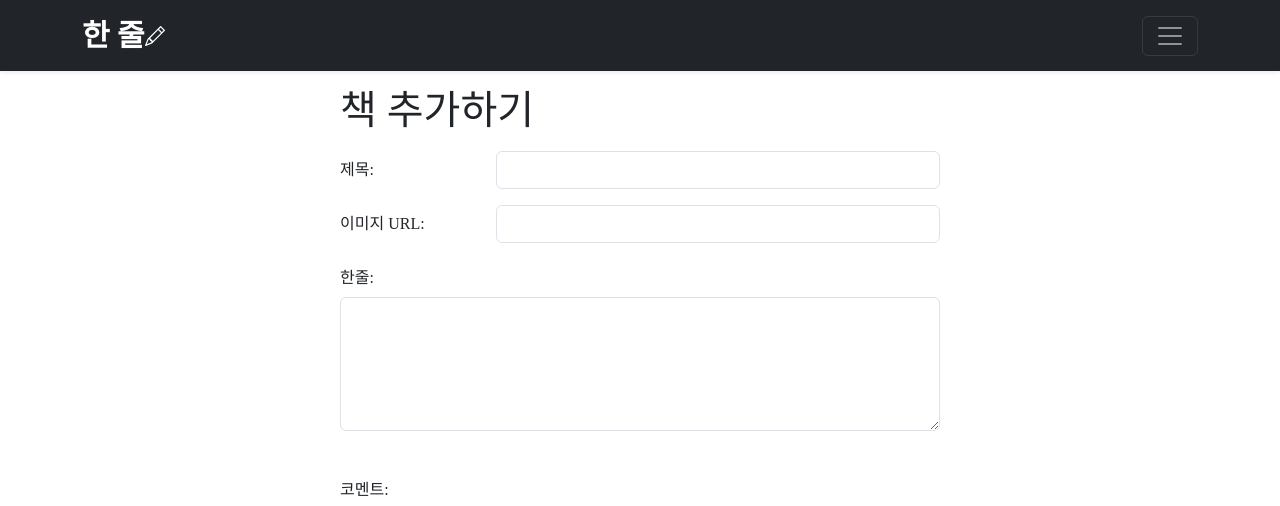
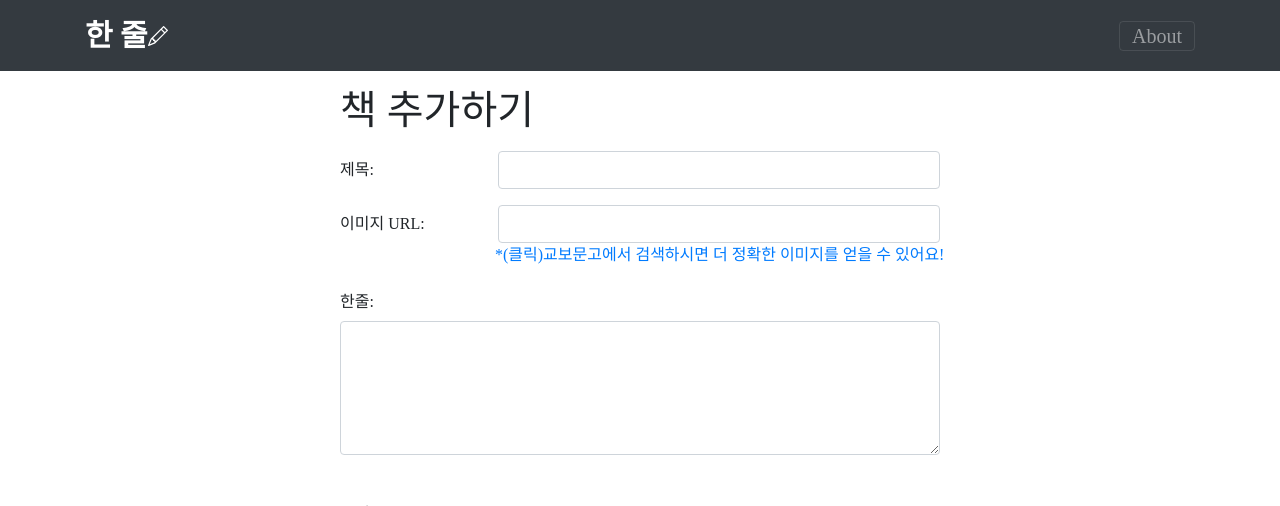
Before and after one commit to ilsjenny/Hanjule, a Flask app: page /add_book in a window 1280 px wide. Shown: the top 506 px of the page. Run offline with Flask 2, Linux system fonts and the light colour scheme; some libraries are stand-ins or nearby versions; some web fonts are replaced.

Commit message:
header 오류 수정, og 태그 추가

```diff
--- a/templates/add_book.html
+++ b/templates/add_book.html
@@ -20,11 +20,18 @@
     <link rel="stylesheet" href="https://maxcdn.bootstrapcdn.com/bootstrap/4.0.0/css/bootstrap.min.css"
           integrity="sha384-Gn5384xqQ1aoWXA+058RXPxPg6fy4IWvTNh0E263XmFcJlSAwiGgFAW/dAiS6JXm"
           crossorigin="anonymous">
-    <link href="/static/assets/brand/css/bootstrap.min.css" rel="stylesheet">
+    <link href="/static/assets/dist/css/bookstrap.min.css" rel="stylesheet">
+    <script src="https://cdn.jsdelivr.net/npm/bootstrap@5.0.0-beta1/dist/js/bootstrap.bundle.min.js"
+            integrity="sha384-ygbV9kiqUc6oa4msXn9868pTtWMgiQaeYH7/t7LECLbyPA2x65Kgf80OJFdroafW"
+            crossorigin="anonymous"></script>
 
     <!-- Font -->
     <link rel="preconnect" href="https://fonts.gstatic.com">
     <link href="https://fonts.googleapis.com/css2?family=Song+Myung&display=swap" rel="stylesheet">
+
+    <meta property="og:title" content="내 사이트의 제목"/>
+    <meta property="og:description" content="보고 있는 페이지의 내용 요약"/>
+    <meta property="og:image" content="{{ url_for('static', filename='ogimage.png') }}"/>
 
     <style>
         .bd-placeholder-img {
@@ -68,6 +75,10 @@
             display: inline;
         }
 
+        .href {
+            margin-left: 170px;
+        }
+
 
         @media (min-width: 768px) {
             .bd-placeholder-img-lg {
@@ -99,12 +110,10 @@
                 success: function (response) {
                     if (response["result"] == "success") {
                         alert(response["msg"]);
-                        window.location.reload();
+                        window.location.href = '/';
                     }
                 }
             })
-            window.location.href = '/';
-
         }
 
         function appendBook() {
@@ -129,15 +138,16 @@
                     <h4 class="text-white">About</h4>
                     <p class="mute_font">
                         책의 완성도나 만족도와는 별개로, 한줄의 대사나 구절이 큰 울림이 되어 다가올 때가 있습니다.
-                        여러분들은 책을 읽으면서 어떤 부분에서 어떤 생각이 드셨나요? 함께 공유하며 책들을 기억해 봅시다.
-                        어쩌면 누군가 써놓은 한줄과 코멘트에 감명받아 새 책을 사게 될 지도 몰라요! </p>
+                        여러분들은 책을 읽으면서 어떤 줄에서 어떤 생각이 드셨나요?
+                        '한줄'에서는 감명 깊었던 책 속 한줄들을 공유하고, 각 구절에 대한 생각을 코멘트로 남길 수 있습니다.
+                        함께 생각을 공유하며 책들을 기억해 봅시다.
+                        어쩌면 누군가 써놓은 한줄과 코멘트에 감명받아 새 책을 사게 될 지도 몰라요!
+                    </p>
                 </div>
                 <div class="col-sm-4 offset-md-1 py-4">
                     <h4 class="text-white"></h4>
                     <ul class="list-unstyled">
-                        <li><a href="#" class="text-white">Log Out</a></li>
                         <li><a href="#" class="text-white">Contact Us</a></li>
-                        <li><a href="#" class="text-white"></a></li>
                     </ul>
                 </div>
             </div>
@@ -147,14 +157,16 @@
         <div class="container">
             <a href="/" class="navbar-brand d-flex align-items-center">
                 <strong class="logo_font"> 한 줄</strong>
-                <svg xmlns="http://www.w3.org/2000/svg" width="20" height="20" fill="currentColor" class="bi bi-pencil"
+                <svg xmlns="http://www.w3.org/2000/svg" width="20" height="20" fill="currentColor"
+                     class="bi bi-pencil"
                      viewBox="0 0 16 16">
                     <path d="M12.146.146a.5.5 0 0 1 .708 0l3 3a.5.5 0 0 1 0 .708l-10 10a.5.5 0 0 1-.168.11l-5 2a.5.5 0 0 1-.65-.65l2-5a.5.5 0 0 1 .11-.168l10-10zM11.207 2.5L13.5 4.793 14.793 3.5 12.5 1.207 11.207 2.5zm1.586 3L10.5 3.207 4 9.707V10h.5a.5.5 0 0 1 .5.5v.5h.5a.5.5 0 0 1 .5.5v.5h.293l6.5-6.5zm-9.761 5.175l-.106.106-1.528 3.821 3.821-1.528.106-.106A.5.5 0 0 1 5 12.5V12h-.5a.5.5 0 0 1-.5-.5V11h-.5a.5.5 0 0 1-.468-.325z"/>
                 </svg>
             </a>
-            <button class="navbar-toggler" type="button" data-bs-toggle="collapse" data-bs-target="#navbarHeader"
+            <button class="navbar-toggler text-decoration-underline" type="button" data-bs-toggle="collapse"
+                    data-bs-target="#navbarHeader"
                     aria-controls="navbarHeader" aria-expanded="false" aria-label="Toggle navigation">
-                <span class="navbar-toggler-icon"></span>
+                About
             </button>
         </div>
     </div>
@@ -176,6 +188,7 @@
         <div class="col-sm-9">
             <input type="url" class="form-control" id="image">
         </div>
+        <a href="http://www.kyobobook.co.kr/" target="_blank" class="href">*(클릭)교보문고에서 검색하시면 더 정확한 이미지를 얻을 수 있어요!</a>
     </div>
     <p></p>
     <div class="form-group row inline">
```
Also changed, not shown: templates/book.html (+24 -14 lines), templates/index.html (+15 -8 lines), static/ogimage.png (added), 1 other file.
